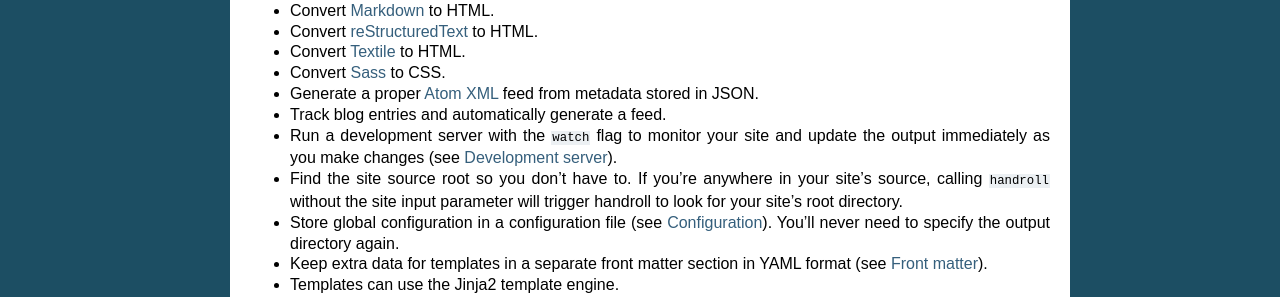
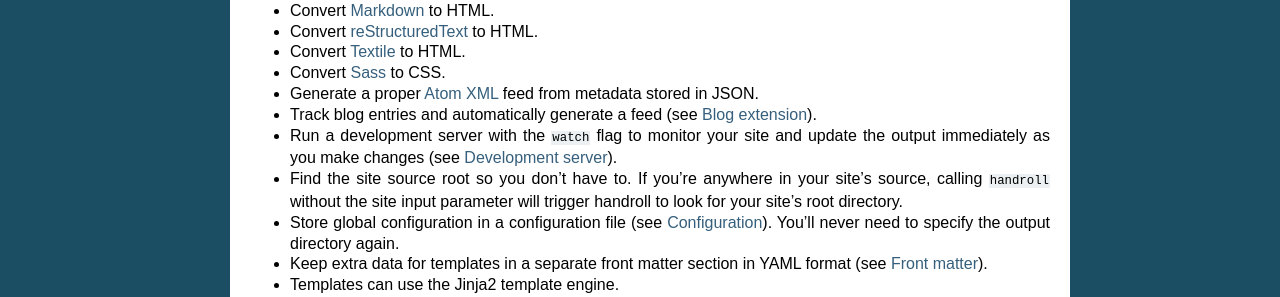
Before and after one commit to handroll/handroll, a Sphinx documentation site: the page built from docs/index.rst, in a window 1280 px wide. Shown: the part 659-956 px from the top of the page. Built offline with Sphinx 7.4.7, drawn with Linux system fonts in a browser that asks for light colours.

Commit message:
Document some of the blog extension.

```diff
--- a/docs/index.rst
+++ b/docs/index.rst
@@ -48,7 +48,8 @@
 * Generate a proper `Atom XML
   <http://en.wikipedia.org/wiki/Atom_%28standard%29>`_ feed from metadata
   stored in JSON.
-* Track blog entries and automatically generate a feed.
+* Track blog entries and automatically generate a feed
+  (see :ref:`blogextension`).
 * Run a development server with the ``watch`` flag to monitor your site and
   update the output immediately as you make changes (see :ref:`devserver`).
 * Find the site source root so you don't have to. If you're anywhere in your
```
Also changed, not shown: docs/extensions.rst (+34 -1 lines).
